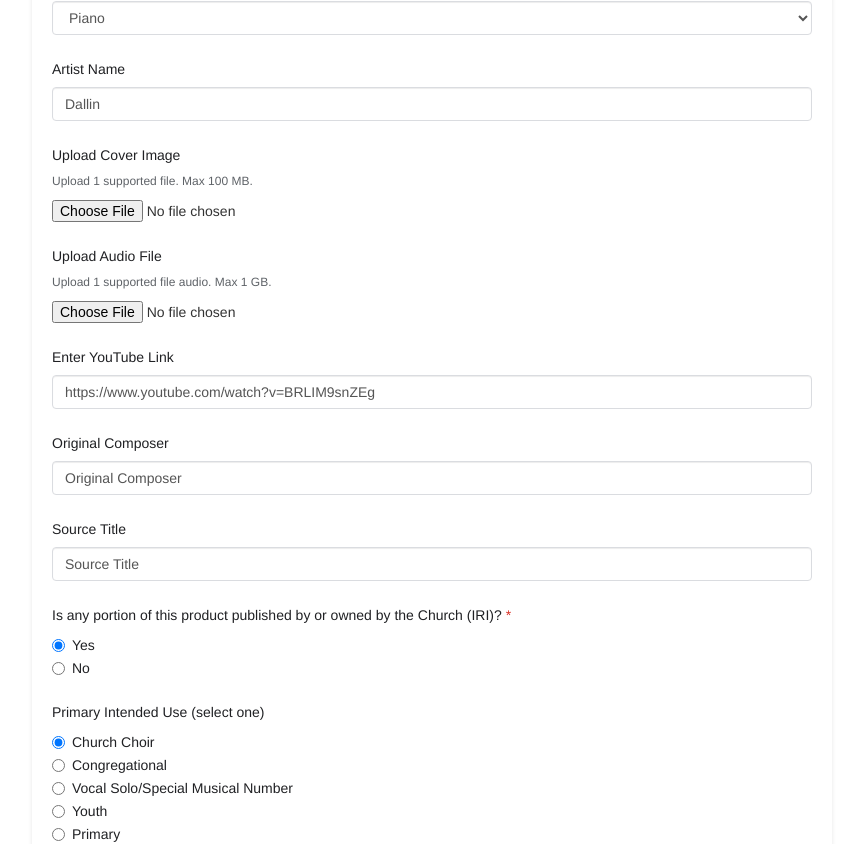
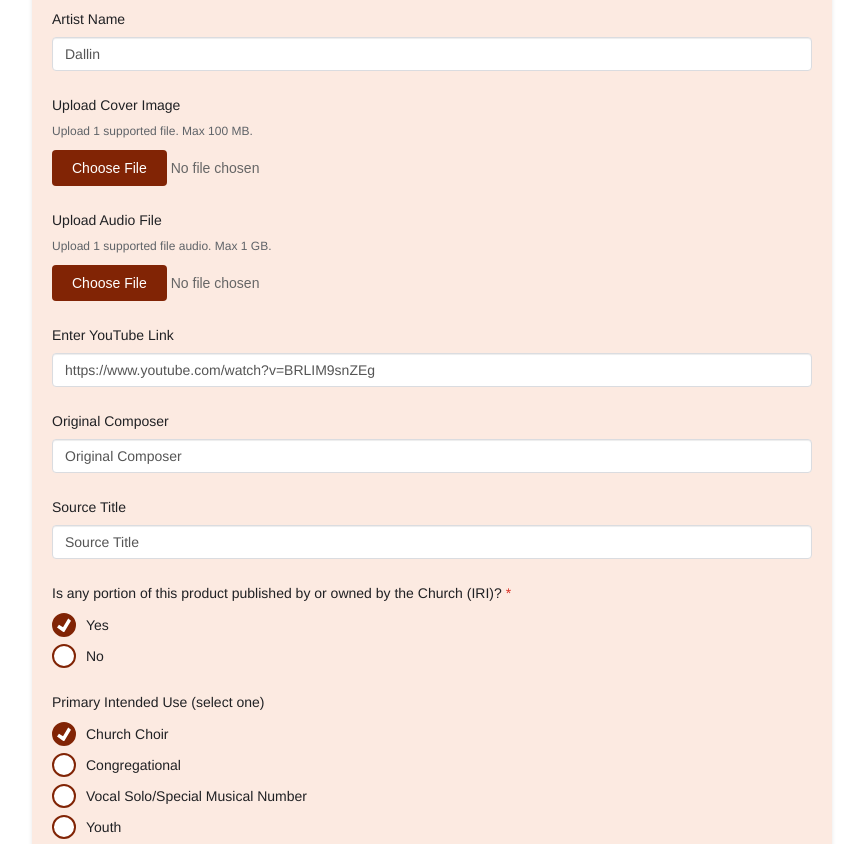
Before and after one commit to dallinstephens/hymns-app, an Angular app: page / in a window 1280 px wide. Shown: the part 443-1287 px from the top of the page, without its empty margins (208-1071 px from the left). Built offline with nearby package versions, Linux system fonts and the light colour scheme.

Commit message:
Before Adding Shopify Preview Page

```diff
--- a/src/app/app.component.ts
+++ b/src/app/app.component.ts
@@ -1,4 +1,5 @@
 import { Component } from '@angular/core';
+import { ActivatedRoute } from '@angular/router';
 
 @Component({
   selector: 'app-root',
@@ -7,4 +8,16 @@ import { Component } from '@angular/core';
 })
 export class AppComponent {
   title = 'hymns-app';
+
+  constructor(private route: ActivatedRoute) {
+    this.route.queryParams.subscribe(params => {
+      const customerId = params['logged_in_customer_id'];
+      if (customerId) {
+        console.log("Found Shopify Customer ID:", customerId);
+        // This is the "ID" we will use to look up their music in Firebase!
+      } else {
+        console.log("No customer logged in.");
+      }
+    });
+  }
 }
--- a/src/app/app.module.ts
+++ b/src/app/app.module.ts
@@ -1,25 +1,28 @@
 import { BrowserModule } from '@angular/platform-browser';
 import { NgModule } from '@angular/core';
 import { ReactiveFormsModule } from '@angular/forms';
-import { HttpClientModule } from '@angular/common/http';
+import { HttpClientModule, HttpClient } from '@angular/common/http';
+import { RouterModule } from '@angular/router'; // <--- 1. Add this import
 
 import { AppComponent } from './app.component';
-// Updated path: removed /components/
 import { ProductBriefFormComponent } from './product-brief-form/product-brief-form.component';
 import { ProductBriefService } from './services/product-brief.service';
 
 @NgModule({
   declarations: [
-    AppComponent
-    // Remember: Standalone components NEVER go here
+    AppComponent,
+    ProductBriefFormComponent
   ],
   imports: [
     BrowserModule,
     ReactiveFormsModule,
     HttpClientModule,
-    ProductBriefFormComponent // This stays here because it is Standalone
+    RouterModule.forRoot([]) // <--- 2. Add this to initialize the router
   ],
-  providers: [ProductBriefService],
+  providers: [
+    ProductBriefService,
+    HttpClient
+  ],
   bootstrap: [AppComponent]
 })
 export class AppModule { }
--- a/src/app/product-brief-form/product-brief-form.component.css
+++ b/src/app/product-brief-form/product-brief-form.component.css
@@ -2,13 +2,13 @@
     max-width: 800px;
     margin: 40px auto;
     padding: 20px;
-    background-color: #fff;
+    background-color: rgb(252, 234, 225);
     border-radius: 8px;
     box-shadow: 0 2px 4px rgba(0,0,0,0.1);
   }
 
   .page-header {
-    border-bottom: 1px solid #e7e7e7;
+    border-bottom: 1px solid #656464;
     padding-bottom: 20px;
     margin-bottom: 30px;
   }
@@ -54,6 +54,31 @@
     box-shadow: 0 0 0 1px #1a73e8;
   }
 
+  /* Styles the actual button inside the input */
+  input[type=file]::file-selector-button, button[type=submit] {
+    background-color: rgb(129, 36, 5);
+    color: #fff;
+    border: none;
+    padding: 10px 20px;
+    border-radius: 4px;
+    cursor: pointer;
+    transition: background 0.3s;
+  }
+
+  input[type=file]::file-selector-button:hover, button[type=submit]:hover {
+    background-color: rgb(97, 28, 5);
+  }
+
+  input[type=file]::file-selector-button:hover, button[type=submit]:hover {
+    background-color: rgb(97, 28, 5);
+  }
+
+  /* Styles the text next to the button (the "No file chosen" part) */
+  input[type=file] {
+    color: #666;
+    font-family: sans-serif;
+  }
+
   .radio, .checkbox {
     margin-bottom: 8px;
   }
@@ -62,6 +87,61 @@
     font-weight: normal;
     cursor: pointer;
   }
+
+/* 1. Container: Move everything to the left */
+.radio, .checkbox {
+  margin-left: 0px; /* Pulls the whole group left; adjust as needed */
+  margin-bottom: 12px;
+}
+
+.radio label, .checkbox label {
+  display: flex;
+  align-items: center;
+  gap: 10px;           /* Space between icon and text */
+  cursor: pointer;
+  padding-left: 0;     /* Removes default Bootstrap padding */
+}
+
+/* 2. Base Input Style (Larger 24px) */
+input[type="radio"],
+input[type="checkbox"] {
+  appearance: none;
+  -webkit-appearance: none;
+  width: 24px;
+  height: 24px;
+  border: 2px solid rgb(129, 36, 5);
+  background-color: #fff;
+  cursor: pointer;
+  display: inline-grid;
+  place-content: center;
+  position: relative;
+  flex-shrink: 0;
+  margin: 0;
+}
+
+/* Radios stay round, Checkboxes stay slightly rounded */
+input[type="radio"] { border-radius: 50%; }
+input[type="checkbox"] { border-radius: 4px; }
+
+/* 3. The Checkmark Logic */
+input[type="radio"]:checked::before,
+input[type="checkbox"]:checked::before {
+  content: "";
+  width: 14px;
+  height: 14px;
+  background-color: #fff;
+  /* This creates the checkmark shape */
+  clip-path: polygon(14% 44%, 0 65%, 50% 100%, 100% 16%, 80% 0%, 43% 62%);
+  transform: scale(1);
+}
+
+/* 4. Background Fill on Selection */
+input[type="radio"]:checked,
+input[type="checkbox"]:checked {
+  background-color: rgb(129, 36, 5);
+  border-color: rgb(129, 36, 5);
+}
+
 
   .btn-primary {
     background-color: #1a73e8;
--- a/src/app/product-brief-form/product-brief-form.component.html
+++ b/src/app/product-brief-form/product-brief-form.component.html
@@ -1,7 +1,6 @@
 <div class="container">
     <div class="page-header">
-      <h1>Product Brief</h1>
-      <p class="text-muted">The name, email, and photo associated with your Google account will be recorded when you upload files and submit this form</p>
+      <h1>Product Page Generator</h1>
     </div>
 
     <div *ngIf="submitSuccess" class="alert alert-success">
@@ -17,7 +16,7 @@
       <!-- SKU -->
       <div class="form-group">
         <label for="sku">SKU <span class="text-danger">*</span></label>
-        <input type="text" class="form-control" id="sku" formControlName="sku" placeholder="Your answer" value="01964">
+        <input type="text" class="form-control" id="sku" formControlName="sku" placeholder="Your answer">
       </div>
 
       <!-- Title -->
@@ -299,7 +298,7 @@
 
       <div *ngIf="isSubmitting" class="loading-container">
         <div class="spinner"></div>
-        <p>🚀 <strong>Uploading files & saving to Google Drive...</strong></p>
+        <p>🚀 <strong>Creating Product Page...</strong></p>
         <p class="small text-muted">This may take a minute depending on your file sizes.</p>
 
         <div class="progress-bar-container">
--- a/src/app/product-brief-form/product-brief-form.component.ts
+++ b/src/app/product-brief-form/product-brief-form.component.ts
@@ -1,16 +1,14 @@
+
 import { Component, OnInit } from '@angular/core';
 import { FormBuilder, FormGroup, Validators, FormArray, ReactiveFormsModule } from '@angular/forms';
 import { ProductBriefService, ProductBriefForm } from '../services/product-brief.service';
-import { CommonModule } from '@angular/common';
+// import { CommonModule } from '@angular/common';
 import { firstValueFrom } from 'rxjs';
+// import { HttpClientModule, HttpClient } from '@angular/common/http';
 
 @Component({
   selector: 'app-product-brief-form',
-  standalone: true,
-  imports: [
-    ReactiveFormsModule,
-    CommonModule // Add this to allow *ngFor and *ngIf in your HTML
-  ],
+  standalone: false, // <--- Change this to false
   templateUrl: './product-brief-form.component.html',
   styleUrls: ['./product-brief-form.component.css']
 })
@@ -238,7 +236,7 @@ export class ProductBriefFormComponent implements OnInit {
 
   ngOnInit() {
     this.productForm = this.fb.group({
-      sku: ['01964', Validators.required],
+      sku: ['01965', Validators.required],
       title: ['My Title', Validators.required],
       setting: ['Piano', Validators.required],
       settingOther: [''],
--- a/src/index.html
+++ b/src/index.html
@@ -3,7 +3,7 @@
 <head>
   <meta charset="utf-8">
   <title>HymnsApp</title>
-  <base href="/">
+  <base href="./">
   <meta name="viewport" content="width=device-width, initial-scale=1">
   <link rel="icon" type="image/x-icon" href="favicon.ico">
 </head>
--- a/src/main.ts
+++ b/src/main.ts
@@ -2,6 +2,5 @@ import { platformBrowserDynamic } from '@angular/platform-browser-dynamic';
 
 import { AppModule } from './app/app.module';
 
-
 platformBrowserDynamic().bootstrapModule(AppModule)
   .catch(err => console.error(err));
```
Also changed, not shown: firebase.json (added), 2 other files (tests, documents, lock files or other folders).
